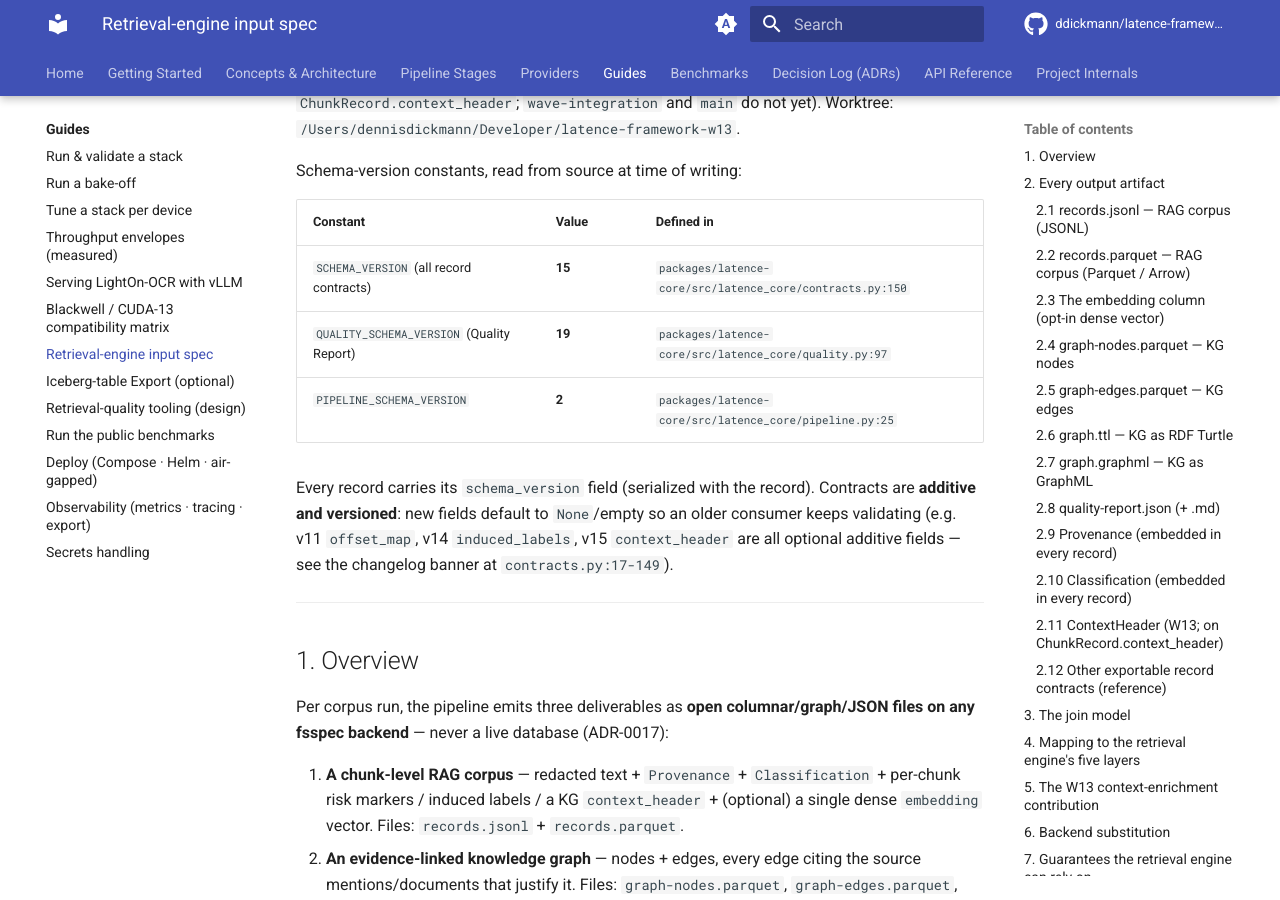
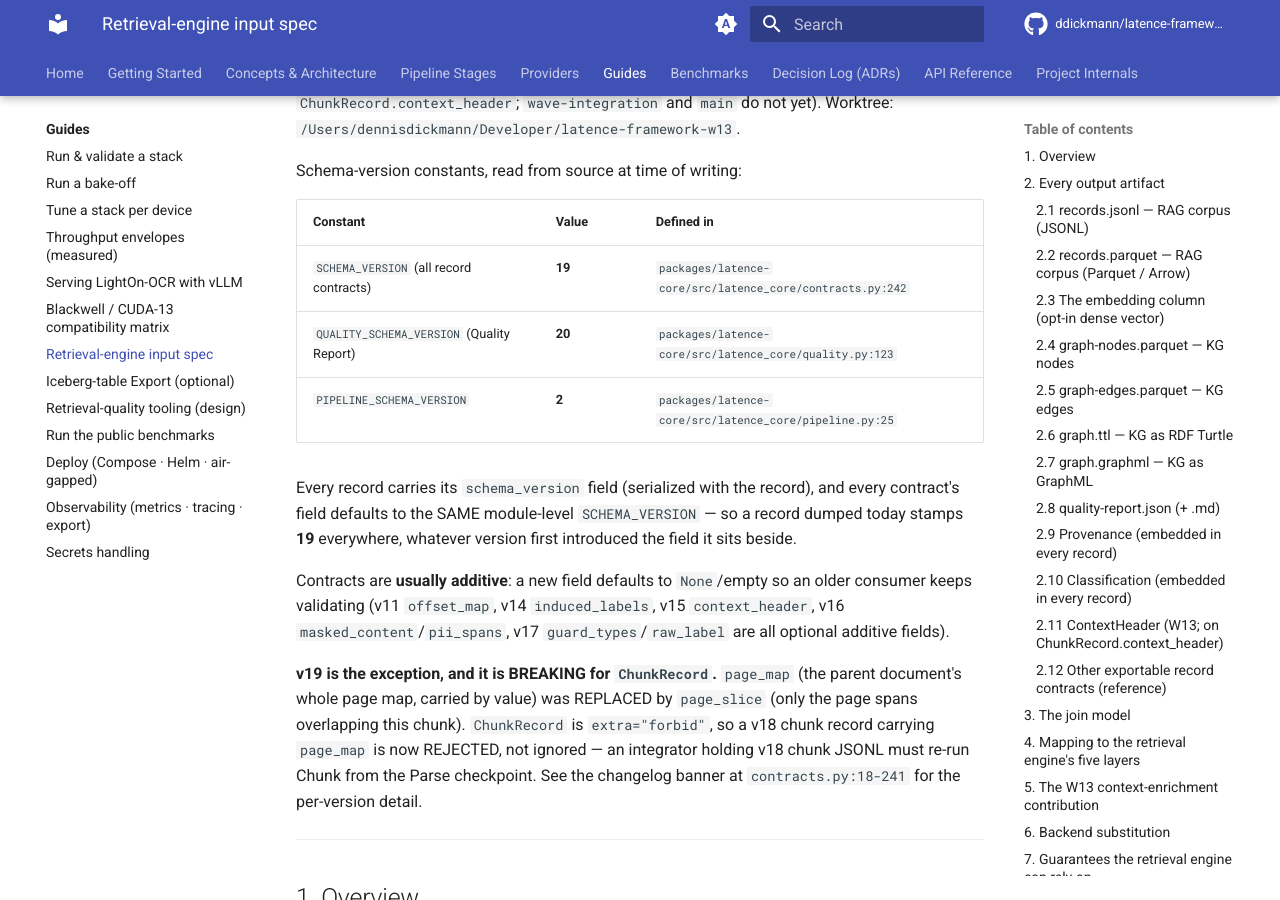
Before and after one commit to ddickmann/latence, an MkDocs documentation site: the page built from docs/RETRIEVAL-ENGINE-INPUT-SPEC.md, in a window 1280 px wide and 900 px high, scrolled down 230 px. Built offline with MkDocs 1.6.1 and Material for MkDocs 9.7.7, drawn with Linux system fonts in a browser that asks for light colours; comment, search, counter and statistics services are not loaded; some of the changed text lies outside the part shown.

Commit message:
fix(spec): the retrieval-engine contract said v15 for four revisions — and nothing could tell
`docs/RETRIEVAL-ENGINE-INPUT-SPEC.md` is the document a THIRD-PARTY retrieval
engine integrates against: it tells an outside team which `schema_version` to
expect, and therefore which records to accept. It said **15** through v16, v17,
v18 and v19 — four contract revisions, one of them BREAKING — while every record
the pipeline emits stamps the current SCHEMA_VERSION. An integrator who built a
validator from the published number would have rejected 100% of real output.

The C1 report flagged this and correctly declined to fix it, on the grounds that
correcting the numbers was "a claim about v16/v17/v18 fields I did not verify".
That caution was misplaced, and checking is what dissolved it: every contract's
`schema_version` field is `Field(default=SCHEMA_VERSION)` against the ONE
module-level constant (20 sites in contracts.py). There is no per-field version
to verify — a record dumped today stamps 19 in every nested object, full stop.

Two further staleness items the report did not reach, found by checking rather
than assuming: QUALITY_SCHEMA_VERSION is **20**, not the 19 the doc claimed, and
three `contracts.py:NNN` anchors pointed at pre-refactor line numbers.

Also corrected the framing, which was the more damaging error: the doc told
integrators "contracts are additive and versioned … an older consumer keeps
validating". That is now FALSE for v19 — `ChunkRecord` is `extra="forbid"`, so a
v18 record carrying `page_map` is REJECTED, not ignored. An integrator holding
v18 chunk JSONL must re-chunk from the Parse checkpoint, and the document now
says so where they will read it.

The real defect is that this drifted four versions in silence. The repo gates its
other operator-facing surfaces (blackwell_flashinfer, tutorial_sota_stack,
adr_page_map_carriage) — this one was simply never written, which is exactly why
it, alone, rotted. `test_retrieval_spec_versions_truth` closes that: it IMPORTS
the three constants and PARSES the committed markdown, so nothing is hard-coded
and a future bump fails the gate until the document follows.

Negative control, run against the pre-fix doc: assertion 1 fires on
{SCHEMA_VERSION: 15 vs 19, QUALITY_SCHEMA_VERSION: 19 vs 20}, assertion 2 fires
on stale value [15]. The gate catches the defect it was written for.

verify-local: GREEN (ruff, mypy --strict on all 32 packages, full suite).

````diff
--- a/docs/RETRIEVAL-ENGINE-INPUT-SPEC.md
+++ b/docs/RETRIEVAL-ENGINE-INPUT-SPEC.md
@@ -8,11 +8,15 @@ Schema-version constants, read from source at time of writing:
 
 | Constant | Value | Defined in |
 |---|---|---|
-| `SCHEMA_VERSION` (all record contracts) | **15** | `packages/latence-core/src/latence_core/contracts.py:150` |
-| `QUALITY_SCHEMA_VERSION` (Quality Report) | **19** | `packages/latence-core/src/latence_core/quality.py:97` |
+| `SCHEMA_VERSION` (all record contracts) | **19** | `packages/latence-core/src/latence_core/contracts.py:242` |
+| `QUALITY_SCHEMA_VERSION` (Quality Report) | **20** | `packages/latence-core/src/latence_core/quality.py:123` |
 | `PIPELINE_SCHEMA_VERSION` | **2** | `packages/latence-core/src/latence_core/pipeline.py:25` |
 
-Every record carries its `schema_version` field (serialized with the record). Contracts are **additive and versioned**: new fields default to `None`/empty so an older consumer keeps validating (e.g. v11 `offset_map`, v14 `induced_labels`, v15 `context_header` are all optional additive fields — see the changelog banner at `contracts.py:17-149`).
+Every record carries its `schema_version` field (serialized with the record), and every contract's field defaults to the SAME module-level `SCHEMA_VERSION` — so a record dumped today stamps **19** everywhere, whatever version first introduced the field it sits beside.
+
+Contracts are **usually additive**: a new field defaults to `None`/empty so an older consumer keeps validating (v11 `offset_map`, v14 `induced_labels`, v15 `context_header`, v16 `masked_content`/`pii_spans`, v17 `guard_types`/`raw_label` are all optional additive fields).
+
+**v19 is the exception, and it is BREAKING for `ChunkRecord`.** `page_map` (the parent document's whole page map, carried by value) was REPLACED by `page_slice` (only the page spans overlapping this chunk). `ChunkRecord` is `extra="forbid"`, so a v18 chunk record carrying `page_map` is now REJECTED, not ignored — an integrator holding v18 chunk JSONL must re-run Chunk from the Parse checkpoint. See the changelog banner at `contracts.py:18-241` for the per-version detail.
 
 ---
 
@@ -59,7 +63,7 @@ Writer: `stages/export.py` `JsonlParquetExport.export` / `_batched`. One JSON ob
 
 | Field | Type | Optional? | Meaning (source: `contracts.py` `ChunkRecord` / `Record`) |
 |---|---|---|---|
-| `schema_version` | int | no | Contract version (15). |
+| `schema_version` | int | no | Contract version (19). |
 | `record_id` | string | no | The chunk's stable id (content-addressed). **Primary key.** |
 | `provenance` | object | no | `Provenance` — source lineage + offsets (see 2.9). |
 | `classification` | object | no | `Classification` — language/category/sensitivity (see 2.10). |
@@ -78,7 +82,7 @@ Writer: `stages/export.py` `JsonlParquetExport.export` / `_batched`. One JSON ob
 **Example line** (abridged, chunk with a context header, no embedding):
 
 ```json
-{"classification":{"category":"contract","language":"en","schema_version":15,"sensitivity":"confidential"},"content":"Acme Corporation entered into a master services agreement with Beta LLC on 3 March 2024.","context_header":{"entities":["Acme Corporation","Beta LLC"],"entity_types":["Organization","Organization"],"kg_node_ids":["b1c2...","d3e4..."],"neighbor_node_ids":["f5a6..."],"neighbor_triples":["Acme Corporation —acquired→ Gamma Inc"],"situating_sentence":null,"model_id":null,"schema_version":15},"document_record_id":"sha256:9a…","index":4,"media_type":"text/markdown","offset_map":{"length":88,"segments":[{"doc_start":512,"local_start":0}],"schema_version":15},"page_slice":{"pages":[{"char_end":640,"char_start":420,"page_number":2,"schema_version":15}],"schema_version":15,"total_chars":1180},"provenance":{"char_end":600,"char_start":512,"document_id":"sha256:9a…","file_name":"msa.pdf","file_size":48210,"file_type":"pdf","page_end":2,"page_start":2,"schema_version":15,"source_system":null,"source_uri":"file:///corpus/msa.pdf"},"record_id":"sha256:1f…","risk_markers":[],"induced_labels":null,"schema_version":15,"token_count":21}
+{"classification":{"category":"contract","language":"en","schema_version":19,"sensitivity":"confidential"},"content":"Acme Corporation entered into a master services agreement with Beta LLC on 3 March 2024.","context_header":{"entities":["Acme Corporation","Beta LLC"],"entity_types":["Organization","Organization"],"kg_node_ids":["b1c2...","d3e4..."],"neighbor_node_ids":["f5a6..."],"neighbor_triples":["Acme Corporation —acquired→ Gamma Inc"],"situating_sentence":null,"model_id":null,"schema_version":19},"document_record_id":"sha256:9a…","index":4,"media_type":"text/markdown","offset_map":{"length":88,"segments":[{"doc_start":512,"local_start":0}],"schema_version":19},"page_slice":{"pages":[{"char_end":640,"char_start":420,"page_number":2,"schema_version":19}],"schema_version":19,"total_chars":1180},"provenance":{"char_end":600,"char_start":512,"document_id":"sha256:9a…","file_name":"msa.pdf","file_size":48210,"file_type":"pdf","page_end":2,"page_start":2,"schema_version":19,"source_system":null,"source_uri":"file:///corpus/msa.pdf"},"record_id":"sha256:1f…","risk_markers":[],"induced_labels":null,"schema_version":19,"token_count":21}
 ```
 
 ### 2.2 `records.parquet` — RAG corpus (Parquet / Arrow)
@@ -182,11 +186,11 @@ Writer: `_render_graphml` (`graph_export.py:279-315`). XML, `edgedefault="direct
 
 ### 2.8 `quality-report.json` (+ `.md`)
 
-Writers: `runner.py:1075` (`report.to_json()` → `quality-report.json`); `cli.py:112` (`report.render()` → `quality-report.md`). Contract: `quality.py` `QualityReport` (`schema_version` = 19). Top-level fields:
+Writers: `runner.py:1075` (`report.to_json()` → `quality-report.json`); `cli.py:112` (`report.render()` → `quality-report.md`). Contract: `quality.py` `QualityReport` (`schema_version` = 20 — the Quality Report versions INDEPENDENTLY of the record contracts). Top-level fields:
 
 | Field | Type | Present when | Meaning |
 |---|---|---|---|
-| `schema_version` | int | always | 19. |
+| `schema_version` | int | always | 20. |
 | `pipeline_name` / `run_id` | string | always | Run identity. |
 | `document_count` | int | always | Distinct source documents. |
 | `total_duration_seconds` | float | always | Sum of Stage durations. |
@@ -212,11 +216,11 @@ The `.md` is the same numbers rendered deterministically (`QualityReport.render`
 
 ### 2.9 `Provenance` (embedded in every record)
 
-`contracts.py:153-172`, `frozen`, `extra="forbid"`.
+`contracts.py:245-266`, `frozen`, `extra="forbid"`.
 
 | Field | Type | Optional? | Meaning |
 |---|---|---|---|
-| `schema_version` | int | no | 15. |
+| `schema_version` | int | no | 19. |
 | `source_uri` | string (min 1) | no | Storage URI the source was read from. |
 | `file_name` | string (min 1) | no | Source file name. |
 | `file_type` | string (min 1) | no | Lowercased extension, no dot. |
@@ -228,22 +232,22 @@ The `.md` is the same numbers rendered deterministically (`QualityReport.render`
 
 ### 2.10 `Classification` (embedded in every record)
 
-`contracts.py:175-186`, `frozen`.
+`contracts.py:267-288`, `frozen`.
 
 | Field | Type | Optional? | Meaning |
 |---|---|---|---|
-| `schema_version` | int | no | 15. |
+| `schema_version` | int | no | 19. |
 | `language` | string (min 1) | no | BCP-47-ish tag; `und` if unknown. |
 | `category` | string\|null | yes | e.g. `contract`. |
 | `sensitivity` | string | no (default `unknown`) | `public`/`internal`/`confidential`/… — the ACL/filter key. |
 
 ### 2.11 `ContextHeader` (W13; on `ChunkRecord.context_header`)
 
-`contracts.py:615-695`, `frozen`. Built deterministically (sorted, capped, content-addressed ids) from the run's `EntityMention` + `GraphRecord` streams.
+`contracts.py:825-890`, `frozen`. Built deterministically (sorted, capped, content-addressed ids) from the run's `EntityMention` + `GraphRecord` streams.
 
 | Field | Type | Optional? | Meaning |
 |---|---|---|---|
-| `schema_version` | int | no | 15. |
+| `schema_version` | int | no | 19. |
 | `entities` | list<string> | no (default `[]`) | The chunk's canonical entity names (sorted, deduped). |
 | `entity_types` | list<string> | no (default `[]`) | Entity type per name (same length + order as `entities`; validator-enforced). |
 | `neighbor_triples` | list<string> | no (default `[]`) | Top-k KG-neighbor relations rendered `A —label→ B`, confidence-sorted and **capped** (`max_neighbors_per_entity`, `max_triples`). |
````
Also changed, not shown: 1 other file.
